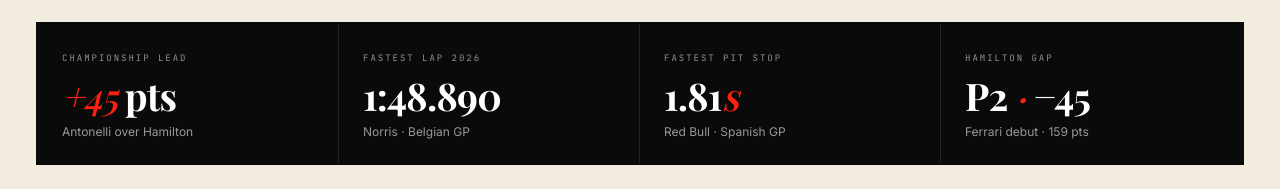
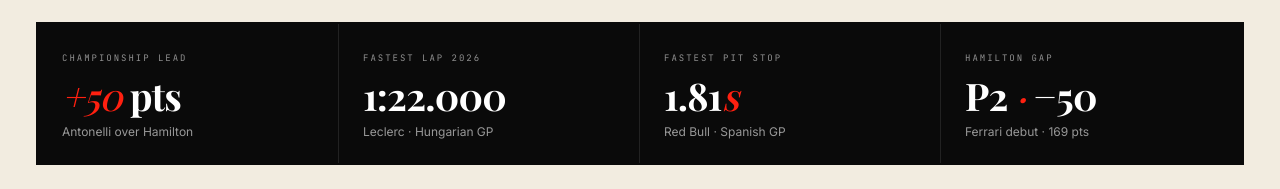
Before and after one commit to Devyansh2005/F1-Dashboard, a website: page index.html in a window 1280 px wide. Shown: the part 3964-4153 px from the top of the page. Drawn offline with nearby package versions, Linux system fonts and the light colour scheme; no server answers; a web font is replaced by a local one.

Commit message:
feat(stats): update stats ribbon values after Hungarian GP

```diff
--- a/index.html
+++ b/index.html
@@ -2865,13 +2865,13 @@
     <div class="stats-grid">
       <div class="stat">
         <div class="stat-label">Championship Lead</div>
-        <div class="stat-big"><em>+45</em> pts</div>
+        <div class="stat-big"><em>+50</em> pts</div>
         <div class="stat-sub">Antonelli over Hamilton</div>
       </div>
       <div class="stat">
         <div class="stat-label">Fastest Lap 2026</div>
-        <div class="stat-big">1:48.890</div>
-        <div class="stat-sub">Norris · Belgian GP</div>
+        <div class="stat-big">1:22.000</div>
+        <div class="stat-sub">Leclerc · Hungarian GP</div>
       </div>
       <div class="stat">
         <div class="stat-label">Fastest Pit Stop</div>
@@ -2880,8 +2880,8 @@
       </div>
       <div class="stat">
         <div class="stat-label">Hamilton Gap</div>
-        <div class="stat-big">P2 <em>·</em> −45</div>
-        <div class="stat-sub">Ferrari debut · 159 pts</div>
+        <div class="stat-big">P2 <em>·</em> −50</div>
+        <div class="stat-sub">Ferrari debut · 169 pts</div>
       </div>
     </div>
   </section>
```
